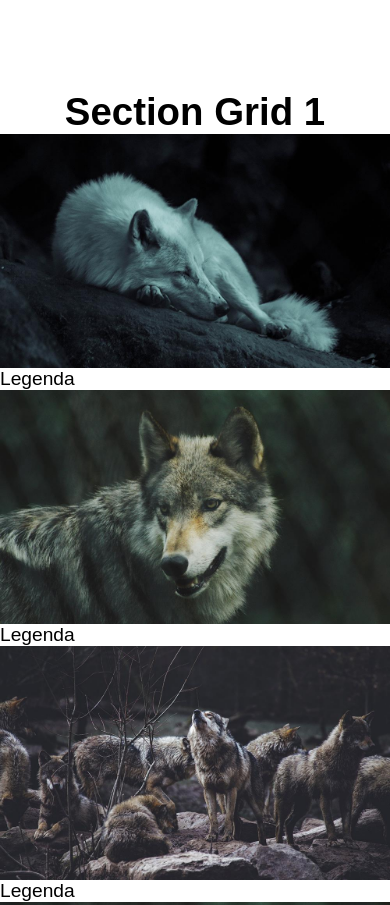
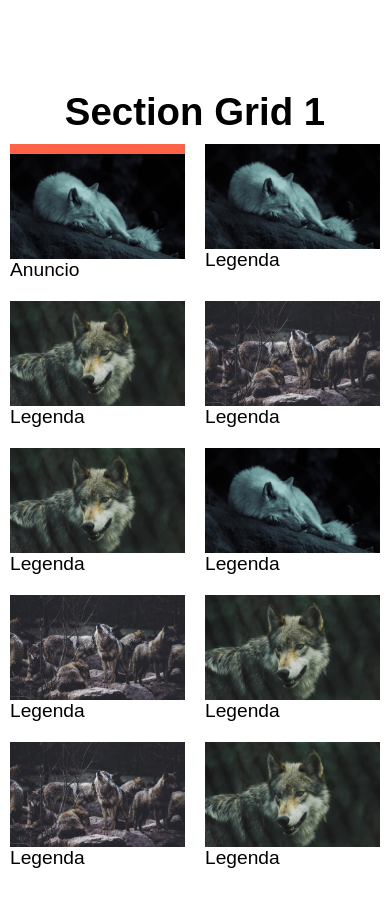
Before and after one commit to eduardavirgilio/layout-lobos, a plain HTML site: page index.html in a window 390 px wide. Shown: the part 1820-2725 px from the top of the page. Drawn offline with Linux system fonts and the light colour scheme.

Commit message:
responsivo

```diff
--- a/src/styles/main.css
+++ b/src/styles/main.css
@@ -48,19 +48,60 @@ nav ul li{
     padding: 10px;
 }
 
+/* css flexbox */
+
+.flex{
+    display: flex;
+    /* quebra */
+    flex-wrap: wrap;
+    max-width: 800px;
+    margin: 0 auto;
+}
+
+.flex > div{
+    flex: 1 1 200px;
+    margin: 10px;
+}
+
 
 .grid1{
 
-}
-
-.grid1 > div:nth-child(n + 4){
+    display: grid;
+    grid-template-columns: repeat(3, 1fr);
+    max-width: 800px;
+    margin: 0 auto;
+    padding: 10px;
+    grid-gap: 20px;
 
 }
 
+/* ele vai dividir a partir do quarto item */
+.grid1 > div:nth-child(n + 4){
+    display: grid;
+    grid-template-columns: 1fr 1fr;
+    grid-gap: 10px;
+    align-items: center;
+}
+
 .grid1 > div.anuncio{
-
+    grid-column: 1;
+    grid-row: 2/5;
+    border-top: 10px solid tomato;
+    display: block;
 }
 
 @media (max-width: 600px){
+    .grid1{
+        grid-template-columns: repeat(2, 1fr);
+    }
 
+    .grid1 > div:nth-child(n + 4){
+        display: block;
+    }
+
+    .grid1 > div.anuncio{
+        grid-column: auto;
+        grid-row: auto;
+        order: -1;
+    }
 }
--- a/src/styles/reset.css
+++ b/src/styles/reset.css
@@ -41,18 +41,3 @@ img{
     max-width: 100%;
     display: block;
 }
-
-/* css flexbox */
-
-.flex{
-    display: flex;
-    /* quebra */
-    flex-wrap: wrap;
-    max-width: 800px;
-    margin: 0 auto;
-}
-
-.flex > div{
-    flex: 1 1 200px;
-    margin: 10px;
-}
```
